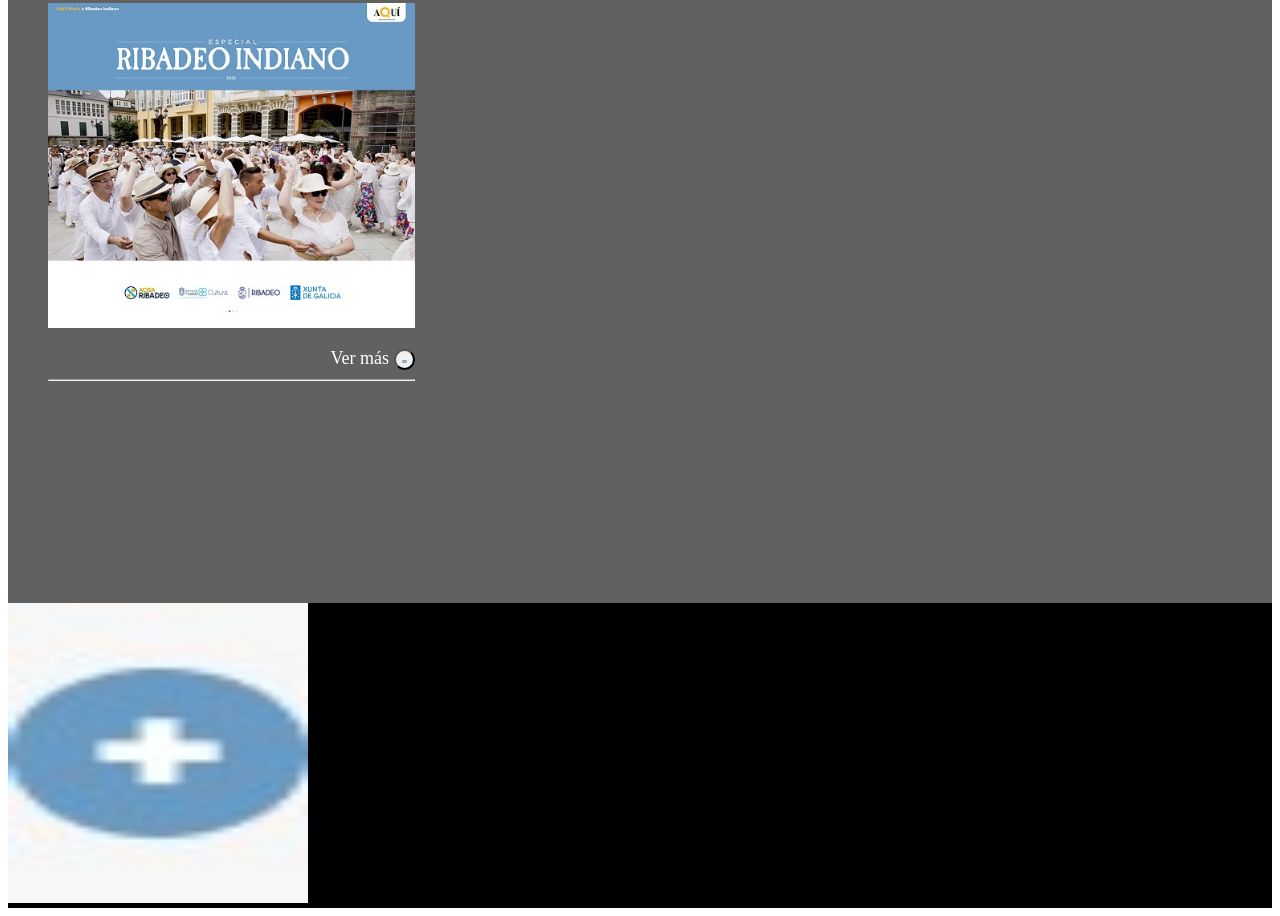
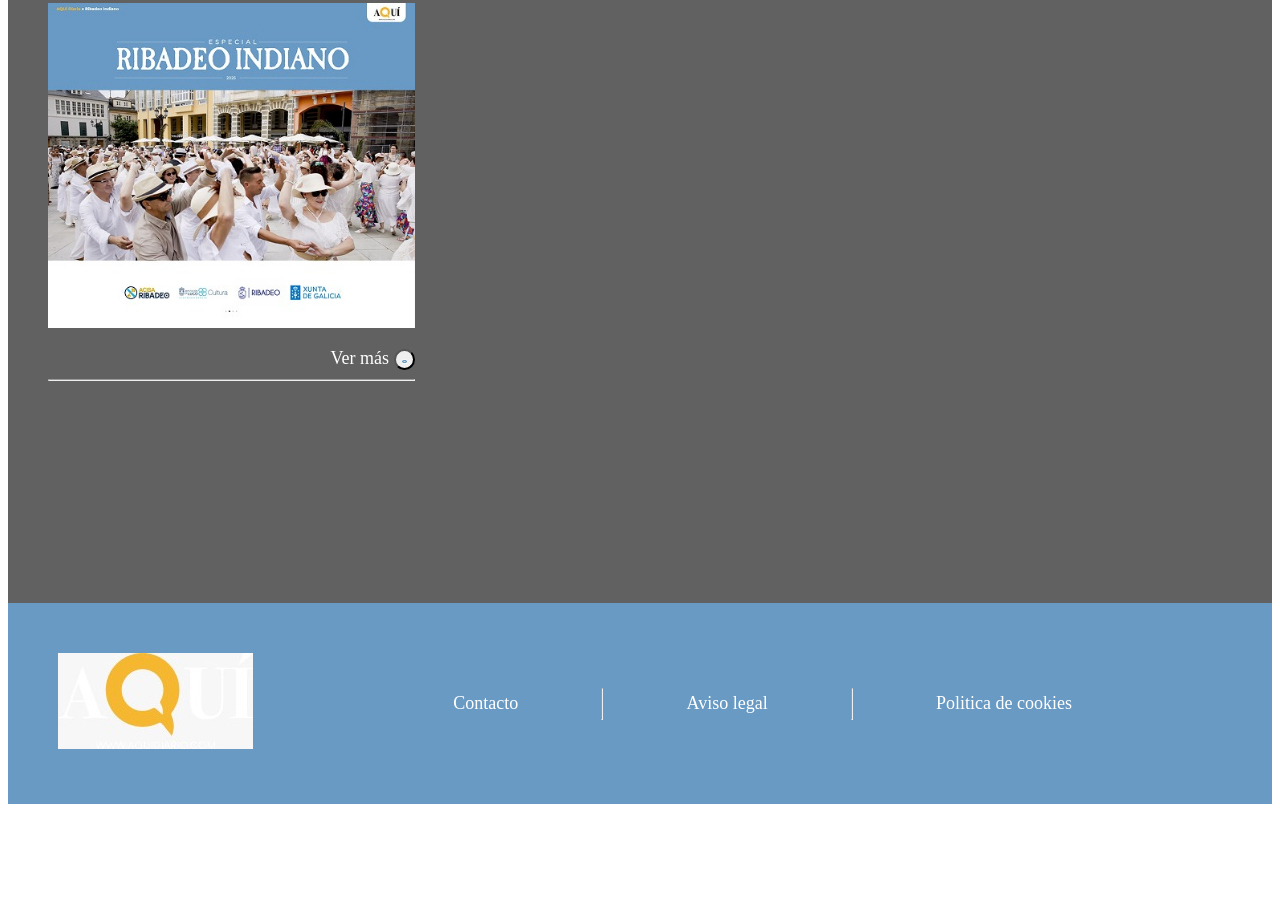
Before and after one commit to deivs35/maquetacion_2, a plain HTML site: page index.html in a window 1280 px wide. Shown: the part 2139-3055 px from the top of the page. After the commit the page ends 2951 px from the top, so only its background shows below. Drawn offline with Linux system fonts and the light colour scheme.

Commit message:
finalización quinto  section

```diff
--- a/index.html
+++ b/index.html
@@ -79,7 +79,15 @@
         </section>
 
         <section class="section-5">
-            <img src="./assets/img-8.jpg" alt="" width="300px" height="300px">
+
+            <figure><img src="./assets/img-6.jpg" alt="" width="195px" height="96px"></figure>
+            <div>
+                <p>Contacto</p>
+                <hr>
+                <p>Aviso legal</p>
+                <hr>
+                <p>Politica de cookies</p>
+            </div>
         </section>
     </main>
 </body>
--- a/style.css
+++ b/style.css
@@ -144,5 +144,26 @@ h2 {
 }
 
 .section-5 {
-    background-color: black;
+    background-color:rgb(105, 154, 195);
+    display: flex;
 }
+
+.section-5 figure {
+    width: 24%;
+    padding: 50px 0px 50px 50px;
+    margin:0px
+}
+
+.section-5 div {
+    width: 76%;
+    display: flex;
+    flex-direction: row;
+    justify-content: space-around;
+    align-items: center;
+    padding: 0px 200px;
+    color: #fff;
+}
+
+.section-5 div hr {
+    height: 30px;
+}
```
